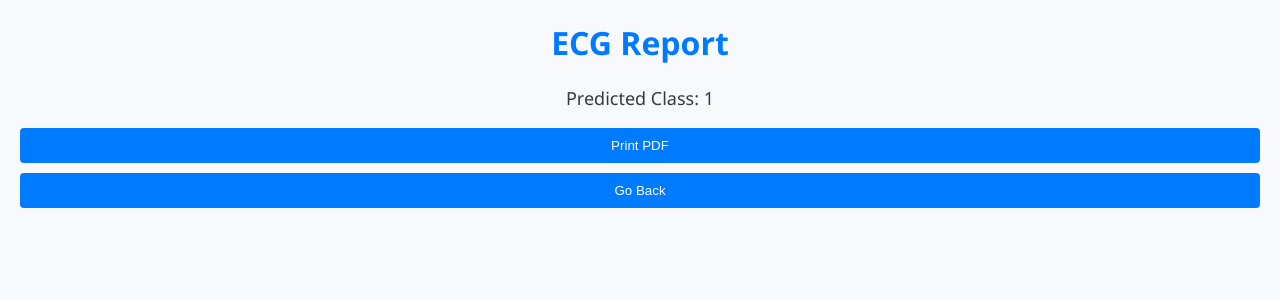
After one commit to Aniket-23/HeartSense-Web-App, a Flask app: page /ecgreport/1/1 in a window 1280 px wide. The commit adds this page. Shown: the top 300 px of the page. Run offline with Flask 3, Linux system fonts and the light colour scheme; parts of the project's set-up code (start-up, migrations or seed data) failed here and were passed over.

Commit message:
added the third module for the web app
uses image classification on ECG reports

```diff
--- a/app.py
+++ b/app.py
@@ -1,5 +1,8 @@
 from flask import Flask, render_template, request, redirect, url_for
 import numpy as np
+from werkzeug.utils import secure_filename
+import os
+import cv2
 from tensorflow.keras.models import load_model
 import pickle
 
@@ -113,6 +116,65 @@ def numeric_predict():
                            st_depression=st_depression, slope_st_segment=slope_st_segment,
                            num_vessels=num_vessels, thal=thal, numeric_result=numeric_result)
 
+# Path to the uploaded files
+UPLOAD_FOLDER = 'uploads'
+app.config['UPLOAD_FOLDER'] = UPLOAD_FOLDER
+
+# Ensure the 'uploads' directory exists
+if not os.path.exists(UPLOAD_FOLDER):
+    os.makedirs(UPLOAD_FOLDER)
+
+# Load your pre-trained Keras model
+bestmodel = load_model('./static/best_model.h5')
+
+# Function to preprocess the uploaded image
+def preprocess_image(image_path):
+    image = cv2.imread(image_path)
+    image = cv2.cvtColor(image, cv2.COLOR_BGR2RGB)
+    image = cv2.resize(image, (224, 224))
+    image = image / 255.0  # Normalize
+    image = np.expand_dims(image, axis=0)  # Add batch dimension
+    return image
+
+# Function to get the class labels
+def get_class_labels():
+    return ['N', 'S', 'V', 'F', 'Q']
+
+# Route for the main page
+@app.route('/ecginput')
+def ecginput():
+    return render_template('ecginput.html')
+
+# Route for handling the uploaded file and displaying the result
+@app.route('/upload', methods=['POST'])
+def upload_file():
+    if 'file' not in request.files:
+        return redirect(request.url)
+
+    file = request.files['file']
+
+    if file.filename == '':
+        return redirect(request.url)
+
+    if file:
+        filename = secure_filename(file.filename)
+        file_path = os.path.join(app.config['UPLOAD_FOLDER'], filename)
+        file.save(file_path)
+
+        # Perform classification
+        input_image = preprocess_image(file_path)
+        prediction = bestmodel.predict(input_image)
+        class_labels = get_class_labels()
+        predicted_class = class_labels[np.argmax(prediction)]
+
+        # Redirect to the result page
+        return redirect(url_for('ecg_report', filename=filename, predicted_class=predicted_class))
+
+# Route for the ECG report page
+@app.route('/ecgreport/<filename>/<predicted_class>')
+def ecg_report(filename, predicted_class):
+    return render_template('ecgreport.html', filename=filename, predicted_class=predicted_class)
+
 
 if __name__ == '__main__':
     app.run(debug=True)
--- /dev/null
+++ b/templates/ecgreport.html
@@ -0,0 +1,60 @@
+<!DOCTYPE html>
+<html lang="en">
+<head>
+    <meta charset="UTF-8">
+    <meta http-equiv="X-UA-Compatible" content="IE=edge">
+    <meta name="viewport" content="width=device-width, initial-scale=1.0">
+    <title>ECG Report</title>
+
+    <style>
+        body {
+            font-family: 'Segoe UI', Tahoma, Geneva, Verdana, sans-serif;
+            background-color: #f8f9fa;
+            color: #343a40;
+            margin: 20px;
+            text-align: center;
+        }
+
+        h1 {
+            color: #007bff;
+        }
+
+        p {
+            font-size: 18px;
+            margin-top: 10px;
+        }
+        button {
+            padding: 10px;
+            background-color: #007bff;
+            color: #fff;
+            cursor: pointer;
+            border: none;
+            border-radius: 4px;
+            transition: background-color 0.3s ease-in-out;
+        }
+
+        button:hover {
+            background-color: #0056b3;
+        }
+    </style>
+    <script>
+
+        function printPDF() {
+            var element = document.body;
+            window.print();
+        }
+    </script>
+</head>
+<body>
+    <h1>ECG Report</h1>
+    <p>Predicted Class: {{ predicted_class }}</p>
+    <button onclick="printPDF()" style="width: 100%;">
+        Print PDF
+    </button>
+    <form action="{{ url_for('landing_index') }}" method="get">
+        <button type="submit" style="width: 100%; margin-top: 10px;">
+            Go Back
+        </button>
+    </form>
+</body>
+</html>
--- a/templates/landing_index.html
+++ b/templates/landing_index.html
@@ -184,7 +184,7 @@
           <div class="col-lg-4 col-md-6 d-flex align-items-stretch">
             <div class="icon-box">
               <div class="icon"><i class="fas fa-heartbeat"></i></div>
-              <h4><a href="">Lorem Ipsum</a></h4>
+              <h4><a href="/ecginput">Class Prediction using ECG</a></h4>
               <p>Voluptatum deleniti atque corrupti quos dolores et quas molestias excepturi</p>
             </div>
           </div>
```
Also changed, not shown: run.py (added, +26 -0 lines), templates/ecginput.html (added, +52 -0 lines), uploads/F1.png (added), 1 other file.
